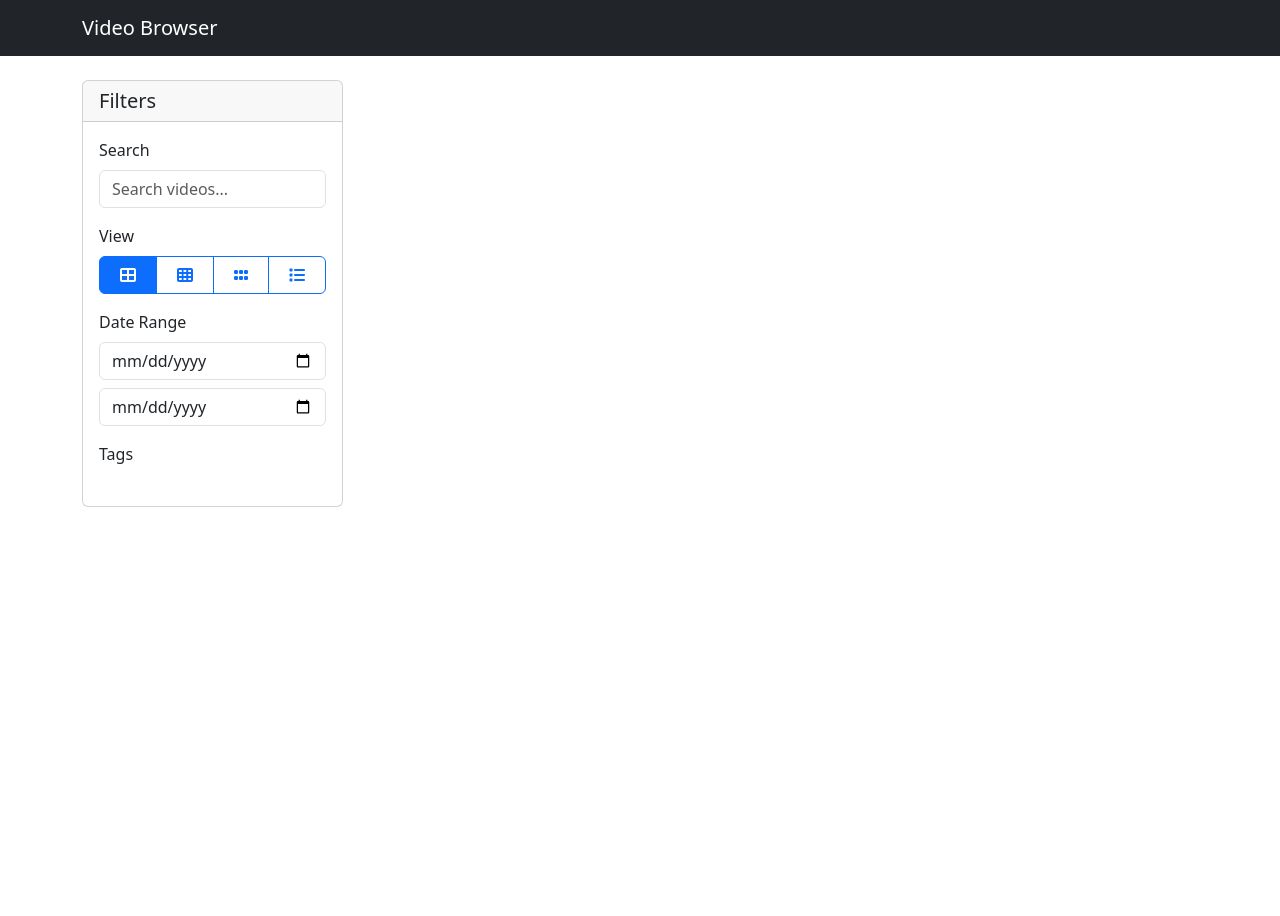
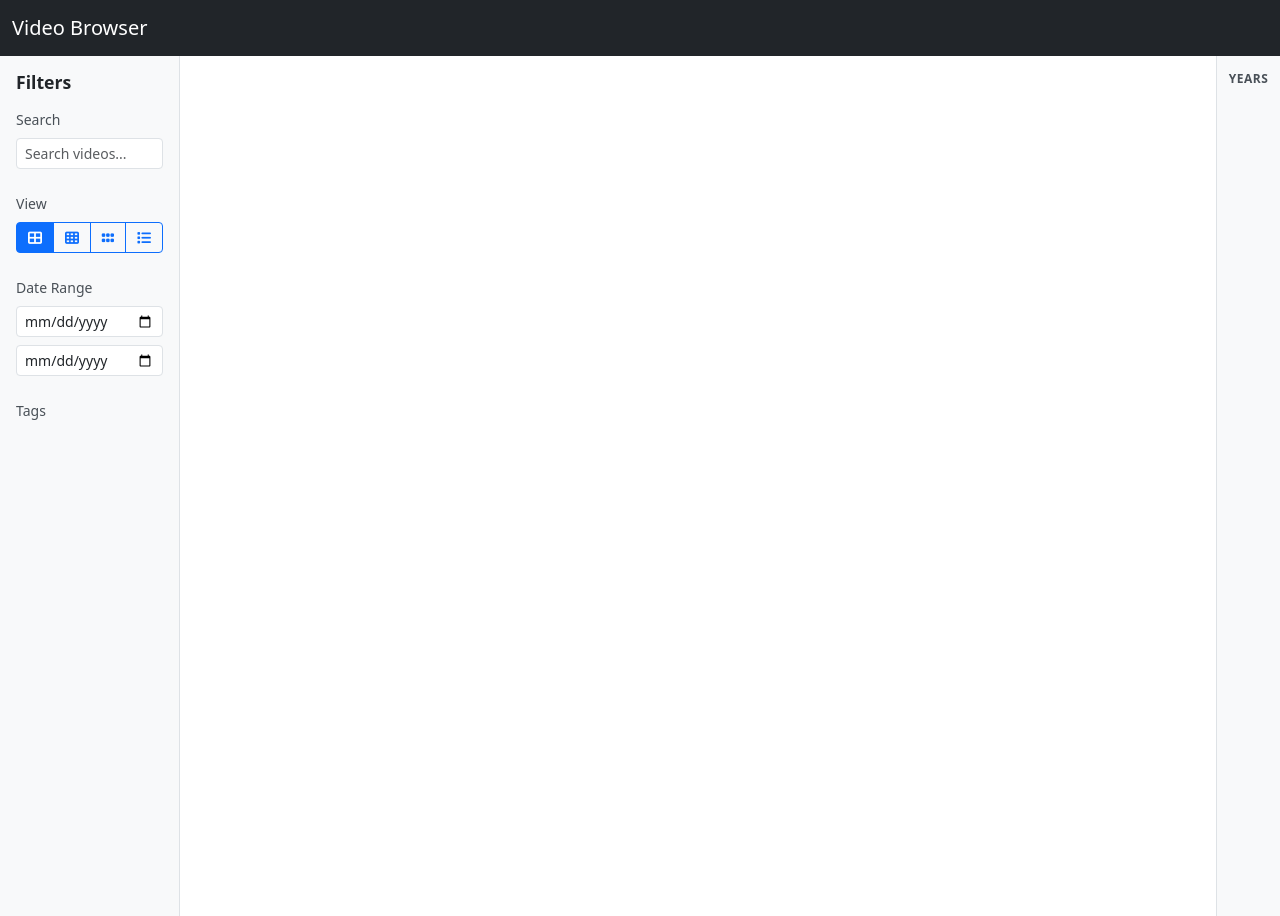
Before and after one commit to nickyreinert/videoOrga, a Flask app: page / in a window 1280 px wide. Run offline with Flask 3, Linux system fonts and the light colour scheme; data that the repository does not hold is empty; some libraries are stand-ins or nearby versions.

Commit message:
feat: introduce initial web interface for video organization with filtering, sorting, and multiple display options.

```diff
--- a/app/web/static/script.js
+++ b/app/web/static/script.js
@@ -416,7 +416,52 @@ function renderPage(viewType = null) {
     if (typeof applyGroupingState === 'function') {
         applyGroupingState();
     }
+
+    // Populate year navigation
+    populateYearNavigation();
 }
+
+// Populate year navigation in right sidebar
+function populateYearNavigation() {
+    const yearNav = document.getElementById('year-navigation');
+    if (!yearNav) return;
+
+    // Extract unique years from videos
+    const years = [...new Set(videos.map(video => {
+        const date = new Date(video.parsed_datetime || video.file_created_date);
+        return date.getFullYear();
+    }))].sort((a, b) => b - a); // Sort descending
+
+    yearNav.innerHTML = years.map(year =>
+        `<a class="year-nav-item" onclick="scrollToYear('${year}')">${year}</a>`
+    ).join('');
+}
+
+// Scroll to specific year section
+function scrollToYear(year) {
+    const yearHeaders = document.querySelectorAll('.year-header');
+    let targetHeader = null;
+
+    // Find the year header that matches
+    yearHeaders.forEach(header => {
+        if (header.textContent.includes(year.toString())) {
+            targetHeader = header;
+        }
+    });
+
+    if (targetHeader) {
+        const mainContent = document.querySelector('.main-content');
+        if (mainContent) {
+            // Get the year separator div (parent of year header)
+            const yearSeparator = targetHeader.closest('.year-separator') || targetHeader.parentElement;
+            mainContent.scrollTo({
+                top: yearSeparator.offsetTop - 20,
+                behavior: 'smooth'
+            });
+        }
+    }
+}
+
 
 
 // Helper function to extract folder name from file path
--- a/app/web/static/style.css
+++ b/app/web/static/style.css
@@ -1,3 +1,134 @@
+/* Layout Container - Full Width */
+body {
+    margin: 0;
+    padding: 0;
+    overflow-x: hidden;
+}
+
+.layout-container {
+    width: 100vw;
+    height: calc(100vh - 56px);
+    /* Subtract navbar height */
+    overflow: hidden;
+}
+
+.layout-row {
+    display: flex;
+    height: 100%;
+    width: 100%;
+}
+
+/* Left Sidebar - 10% width, fixed, scrollable */
+.left-sidebar {
+    width: 10%;
+    min-width: 180px;
+    max-width: 250px;
+    height: 100%;
+    position: fixed;
+    left: 0;
+    top: 56px;
+    /* Below navbar */
+    background-color: #f8f9fa;
+    border-right: 1px solid #dee2e6;
+    overflow-y: auto;
+    overflow-x: hidden;
+    z-index: 100;
+}
+
+.sidebar-content {
+    padding: 1rem;
+}
+
+.sidebar-title {
+    font-size: 1.1rem;
+    font-weight: 600;
+    margin-bottom: 1rem;
+    color: #212529;
+}
+
+.filter-section {
+    margin-bottom: 1.5rem;
+}
+
+.filter-label {
+    font-size: 0.875rem;
+    font-weight: 500;
+    margin-bottom: 0.5rem;
+    display: block;
+    color: #495057;
+}
+
+/* Main Content Area - 85% width */
+.main-content {
+    width: 85%;
+    margin-left: 10%;
+    margin-right: 5%;
+    height: 100%;
+    overflow-y: auto;
+    overflow-x: hidden;
+    padding: 1.5rem;
+}
+
+/* Right Sidebar - 5% width, fixed, year navigation */
+.right-sidebar {
+    width: 5%;
+    min-width: 60px;
+    max-width: 80px;
+    height: 100%;
+    position: fixed;
+    right: 0;
+    top: 56px;
+    /* Below navbar */
+    background-color: #f8f9fa;
+    border-left: 1px solid #dee2e6;
+    overflow-y: auto;
+    overflow-x: hidden;
+    z-index: 100;
+}
+
+.year-nav-content {
+    padding: 1rem 0.5rem;
+}
+
+.year-nav-title {
+    font-size: 0.75rem;
+    font-weight: 600;
+    text-align: center;
+    margin-bottom: 1rem;
+    color: #495057;
+    text-transform: uppercase;
+    letter-spacing: 0.5px;
+}
+
+.year-nav-item {
+    display: block;
+    padding: 0.5rem;
+    margin-bottom: 0.5rem;
+    text-align: center;
+    font-size: 0.875rem;
+    font-weight: 500;
+    color: #0d6efd;
+    background-color: #fff;
+    border: 1px solid #dee2e6;
+    border-radius: 4px;
+    cursor: pointer;
+    transition: all 0.2s ease;
+    text-decoration: none;
+}
+
+.year-nav-item:hover {
+    background-color: #0d6efd;
+    color: #fff;
+    transform: translateX(-2px);
+}
+
+.year-nav-item.active {
+    background-color: #0d6efd;
+    color: #fff;
+    border-color: #0d6efd;
+}
+
+/* Tag Cloud */
 .tag-cloud {
     display: flex;
     flex-wrap: wrap;
--- a/app/web/templates/index.html
+++ b/app/web/templates/index.html
@@ -13,72 +13,76 @@
 
 <body>
     <nav class="navbar navbar-expand-lg navbar-dark bg-dark">
-        <div class="container">
+        <div class="container-fluid">
             <a class="navbar-brand" href="/">Video Browser</a>
         </div>
     </nav>
 
-    <div class="container mt-4">
-        <div class="row">
-            <!-- Filters Sidebar -->
-            <div class="col-md-3">
-                <div class="card">
-                    <div class="card-header">
-                        <h5 class="mb-0">Filters</h5>
-                    </div>
-                    <div class="card-body">
-                        <div class="mb-3">
-                            <label for="search" class="form-label">Search</label>
-                            <div class="input-group">
-                                <input type="text" id="search" class="form-control" placeholder="Search videos...">
-                            </div>
+    <div class="layout-container">
+        <div class="layout-row">
+            <!-- Left Sidebar - Fixed with scroll -->
+            <div class="left-sidebar">
+                <div class="sidebar-content">
+                    <h5 class="sidebar-title">Filters</h5>
+
+                    <div class="filter-section">
+                        <label for="search" class="filter-label">Search</label>
+                        <input type="text" id="search" class="form-control form-control-sm"
+                            placeholder="Search videos...">
                     </div>
 
                     <!-- View Switch -->
-                        <div class="mb-3">
-                            <label class="form-label">View</label>
+                    <div class="filter-section">
+                        <label class="filter-label">View</label>
                         <div class="btn-group w-100" role="group" aria-label="View switch">
                             <input type="radio" class="btn-check" name="viewRadio" id="btn-grid" value="grid"
                                 autocomplete="off" checked>
-                                <label class="btn btn-outline-primary" for="btn-grid" title="Grid View"><i
+                            <label class="btn btn-outline-primary btn-sm" for="btn-grid" title="Grid View"><i
                                     class="fas fa-th-large"></i></label>
 
                             <input type="radio" class="btn-check" name="viewRadio" id="btn-compact" value="compact"
                                 autocomplete="off">
-                                <label class="btn btn-outline-primary" for="btn-compact" title="Compact View"><i
+                            <label class="btn btn-outline-primary btn-sm" for="btn-compact" title="Compact View"><i
                                     class="fas fa-th"></i></label>
 
                             <input type="radio" class="btn-check" name="viewRadio" id="btn-super-compact"
                                 value="super-compact" autocomplete="off">
-                                <label class="btn btn-outline-primary" for="btn-super-compact"
+                            <label class="btn btn-outline-primary btn-sm" for="btn-super-compact"
                                 title="Super Compact (Thumbnails Only)"><i class="fas fa-grip"></i></label>
 
                             <input type="radio" class="btn-check" name="viewRadio" id="btn-list" value="list"
                                 autocomplete="off">
-                                <label class="btn btn-outline-primary" for="btn-list" title="List View"><i
+                            <label class="btn btn-outline-primary btn-sm" for="btn-list" title="List View"><i
                                     class="fas fa-list"></i></label>
                         </div>
                     </div>
 
                     <!-- Date Range -->
-                        <div class="mb-3">
-                            <label class="form-label">Date Range</label>
-                            <input type="date" class="form-control mb-2" id="start-date">
-                            <input type="date" class="form-control" id="end-date">
+                    <div class="filter-section">
+                        <label class="filter-label">Date Range</label>
+                        <input type="date" class="form-control form-control-sm mb-2" id="start-date">
+                        <input type="date" class="form-control form-control-sm" id="end-date">
                     </div>
 
                     <!-- Tags -->
-                        <div class="mb-3">
-                            <label class="form-label">Tags</label>
+                    <div class="filter-section">
+                        <label class="filter-label">Tags</label>
                         <div id="tag-cloud" class="tag-cloud"></div>
                     </div>
                 </div>
             </div>
+
+            <!-- Main Content Area -->
+            <div class="main-content">
+                <div id="video-grid" class="row g-3"></div>
             </div>
 
-            <!-- Video Grid -->
-            <div class="col-md-9">
-                <div id="video-grid" class="row row-cols-1 row-cols-md-4 g-4"></div>
+            <!-- Right Year Navigation -->
+            <div class="right-sidebar">
+                <div class="year-nav-content">
+                    <h6 class="year-nav-title">Years</h6>
+                    <div id="year-navigation"></div>
+                </div>
             </div>
         </div>
     </div>
```
Lines whose indentation alone changed are shown as unchanged.
